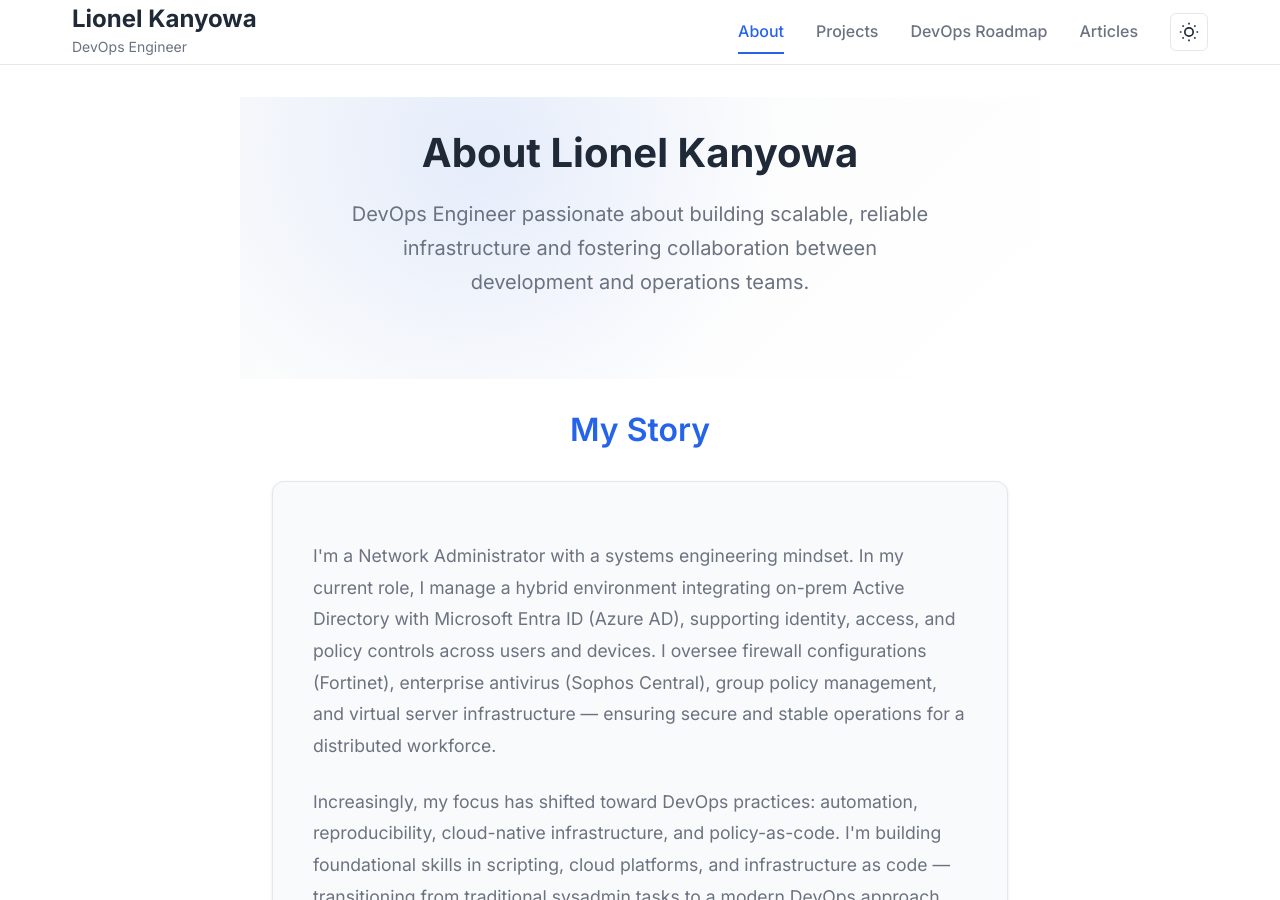
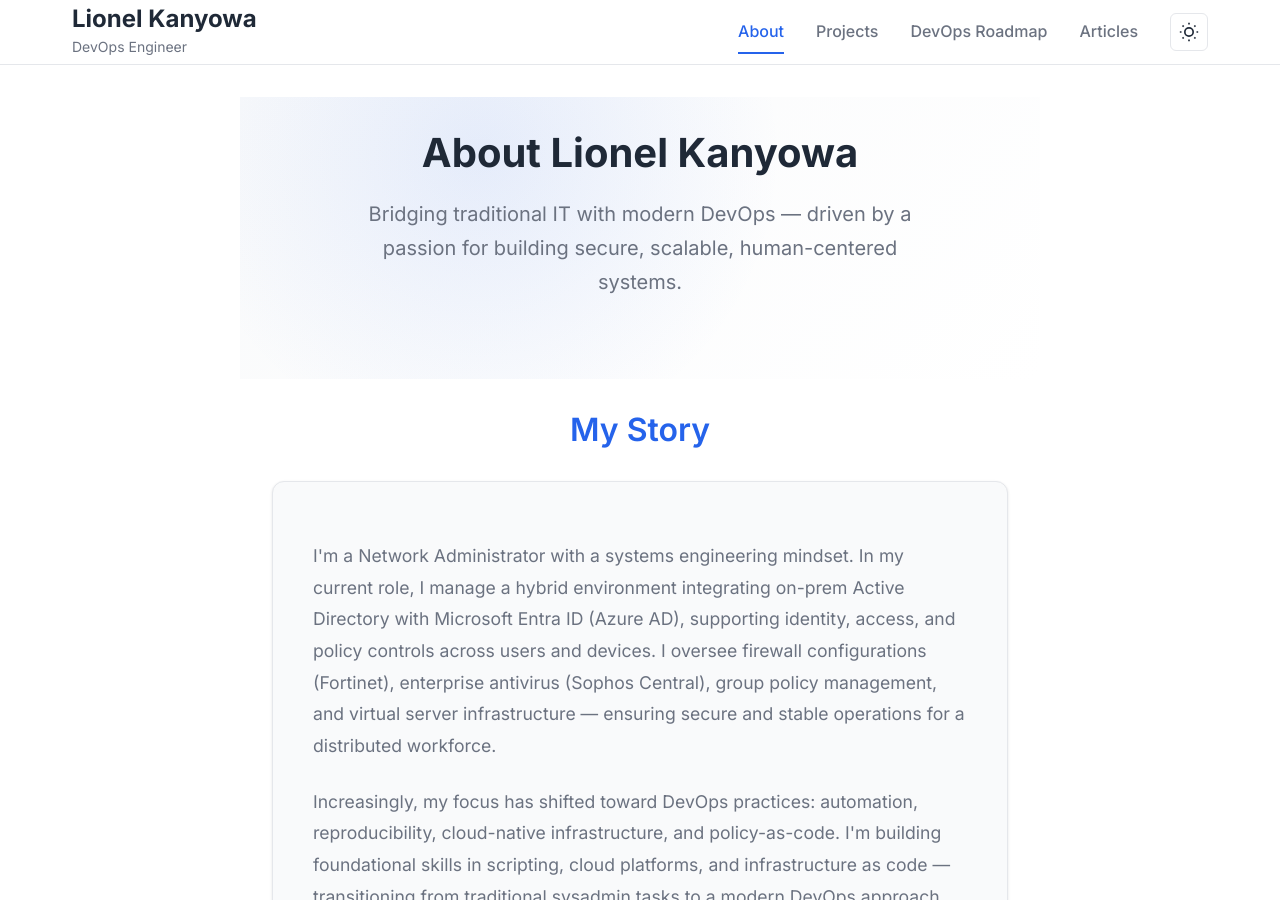
Before and after one commit to lionelkanyowa/lionelkanyowa.github.io, a Jekyll site: the page built from about.md, in a window 1280 px wide and 900 px high. Built offline with Jekyll 4.4.1, drawn with Linux system fonts in a browser that asks for light colours.

```diff
--- a/about.md
+++ b/about.md
@@ -7,7 +7,7 @@
 <div class="hero section-small">
   <div class="wrapper">
     <h1>About Lionel Kanyowa</h1>
-    <p class="hero-subtitle">DevOps Engineer passionate about building scalable, reliable infrastructure and fostering collaboration between development and operations teams.</p>
+    <p class="hero-subtitle">Bridging traditional IT with modern DevOps — driven by a passion for building secure, scalable, human-centered systems.</p>
   </div>
 </div>
 
```
